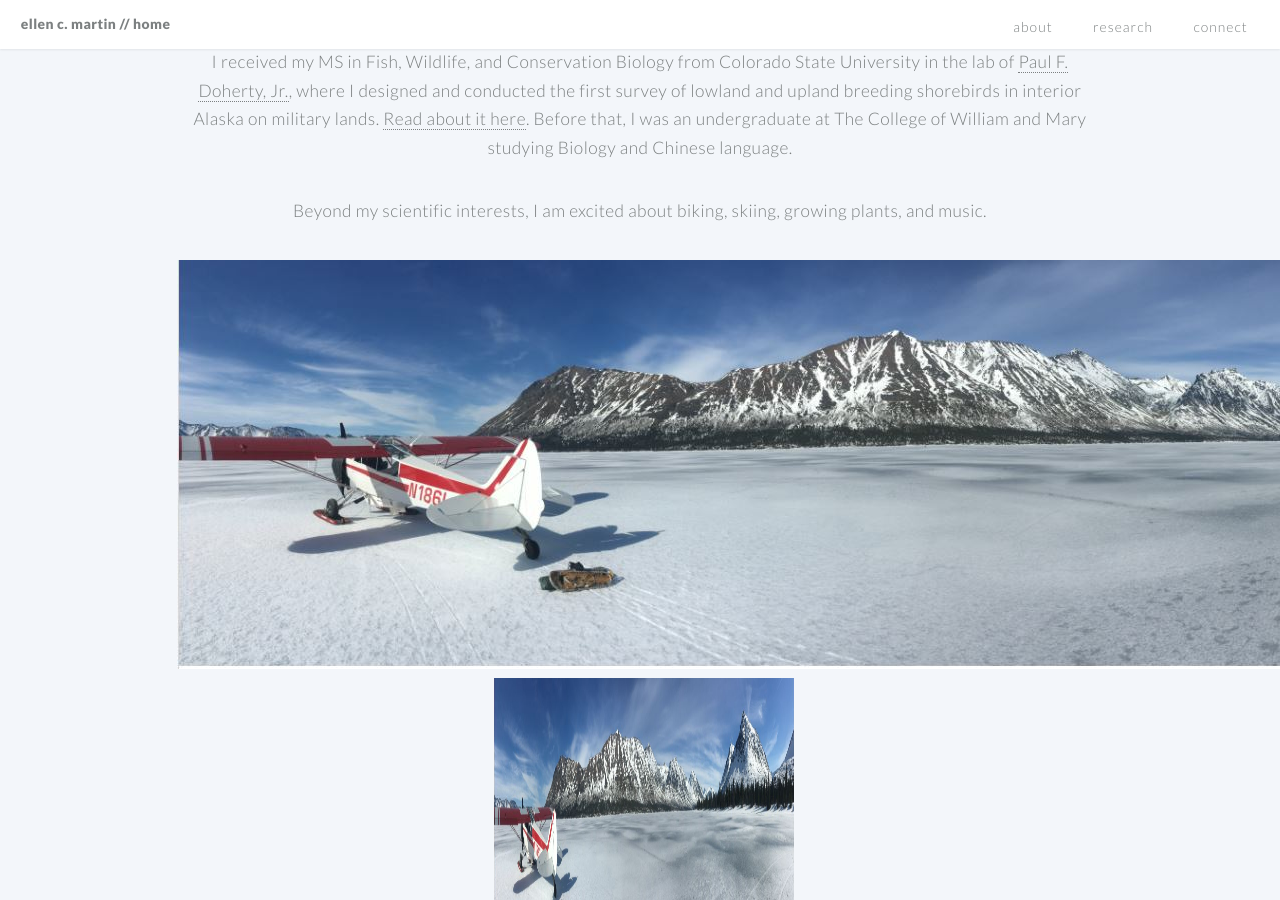
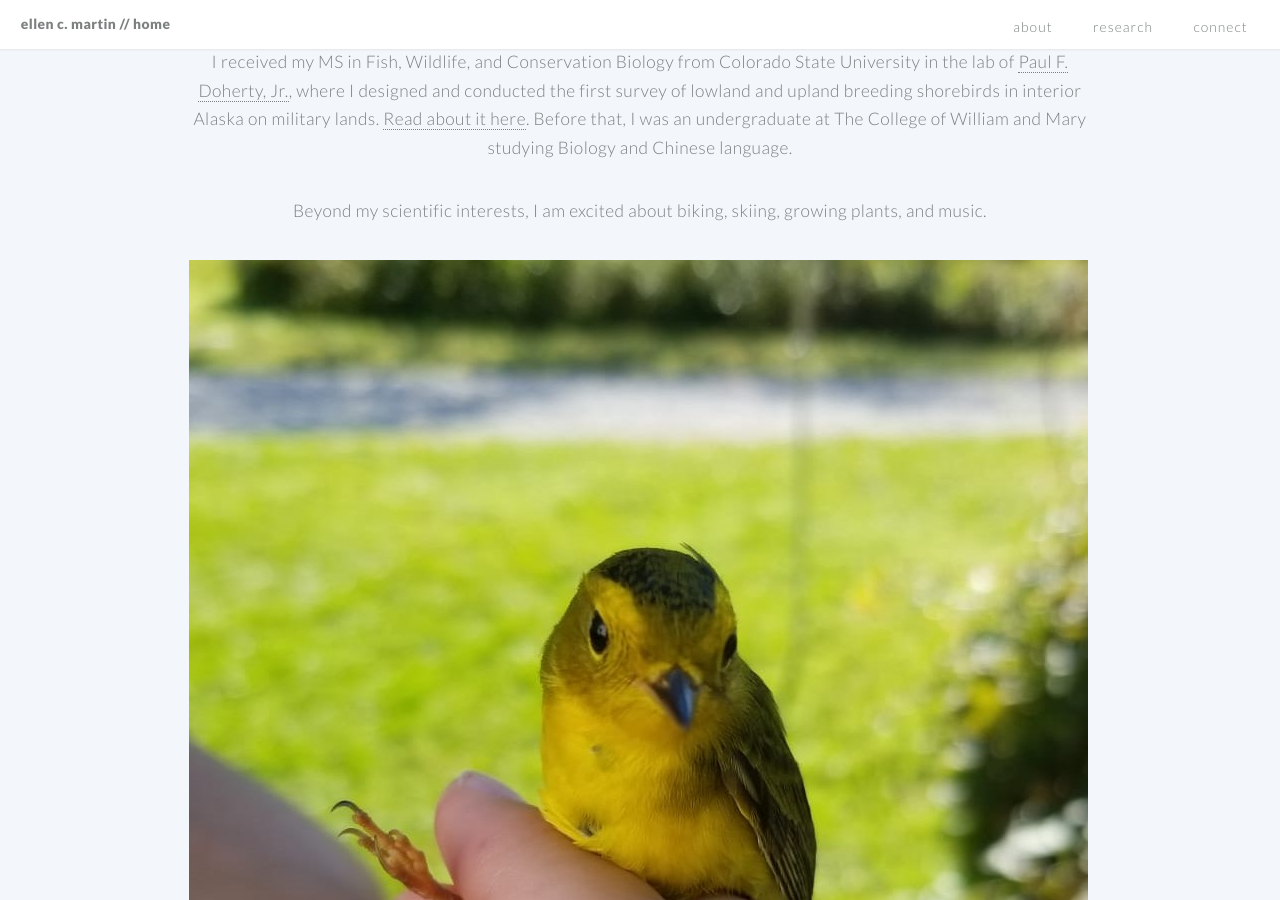
Before and after one commit to EllenCMartin/EllenCMartin.github.io, a Jekyll site: the page built from index.md, in a window 1280 px wide and 900 px high, scrolled down 1092 px. Built offline with Jekyll 4.4.1, drawn with Linux system fonts in a browser that asks for light colours.

Commit message:
Update index.md

```diff
--- a/index.md
+++ b/index.md
@@ -54,5 +54,5 @@ I received my MS in Fish, Wildlife, and Conservation Biology from Colorado State
 
 Beyond my scientific interests, I am excited about biking, skiing, growing plants, and music.
 
-![alt text for screen readers](/images/ecm.jpg "Text to show on mouseover").
-<img src="/images/ecm.jpg" alt="MarineGEO circle logo" style="height: 300px; width:300px;"/>
+![alt text for screen readers](/images/ecm1.jpg "Text to show on mouseover").<img src="/images/ecm1.jpg" alt="Bird banding, Powedermill Banding Station" style="height: 300px; width:300px;"/>
+<img src="/images/ecm1.jpg" alt="Bird banding, Powedermill Banding Station" style="height: 300px; width:300px;"/>
```
